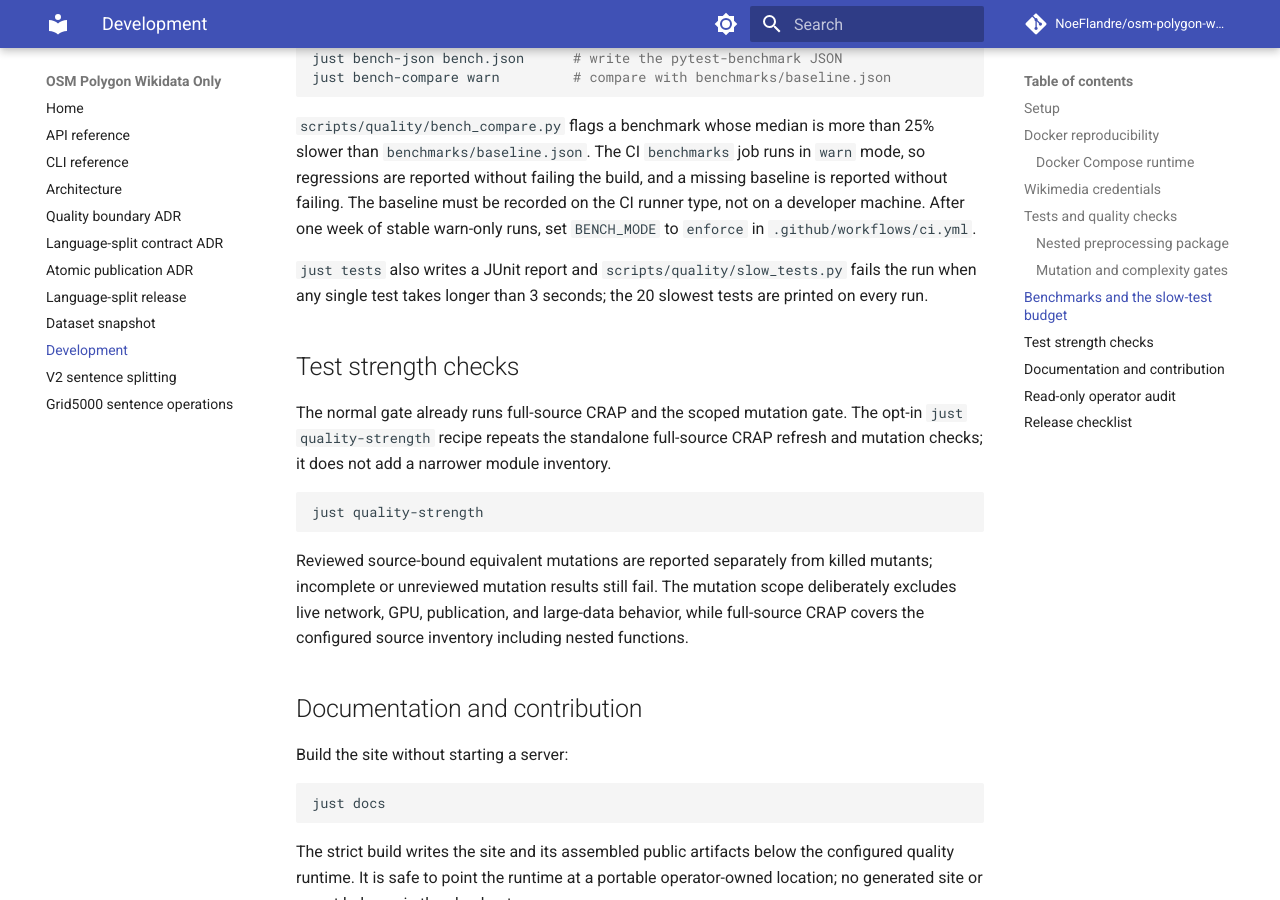
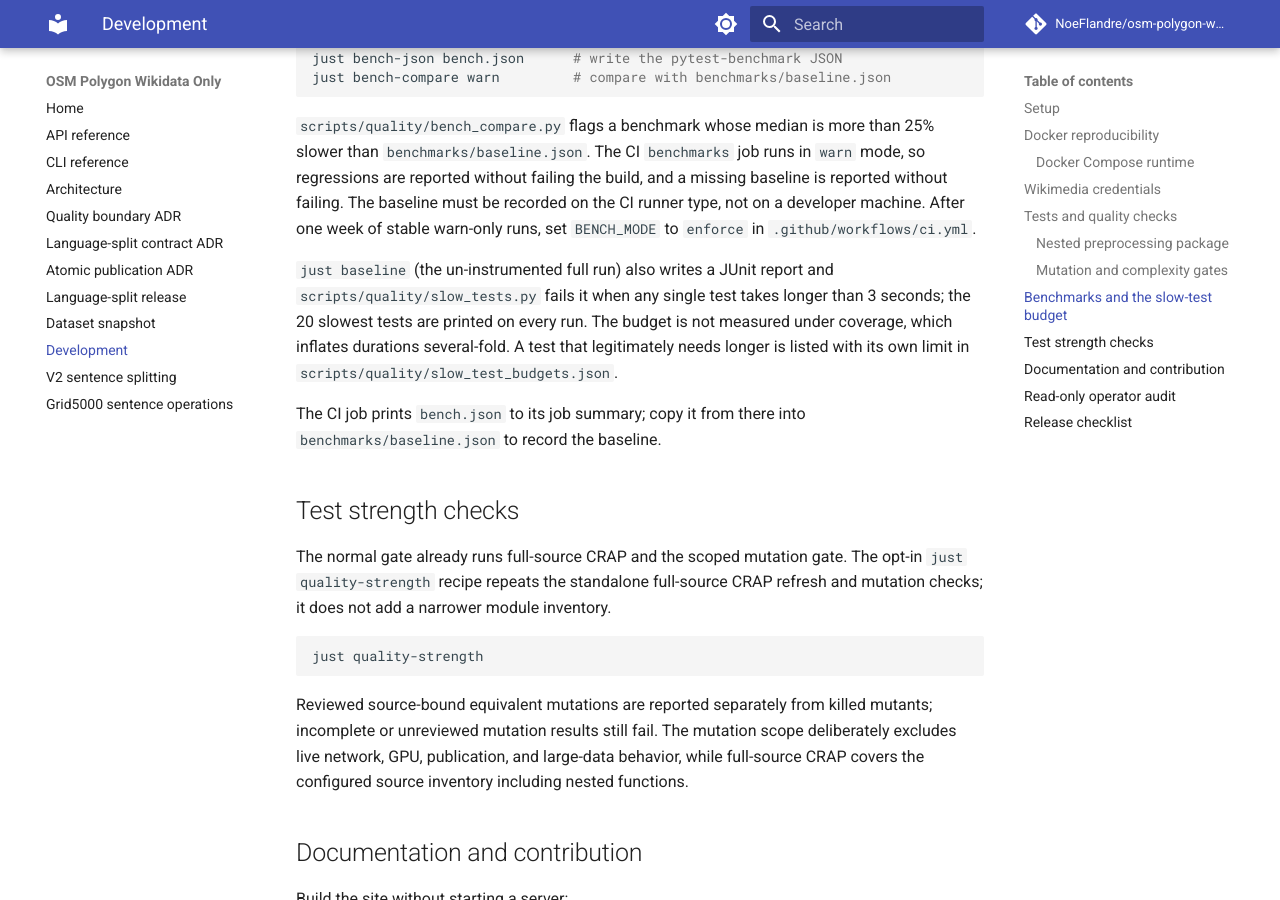
Before and after one commit to NoeFlandre/osm-polygon-wikidata-only, an MkDocs documentation site: the page built from docs/development.md, in a window 1280 px wide and 900 px high, scrolled down 6506 px. Built offline with MkDocs 1.6.1 and Material for MkDocs 9.7.7, drawn with Linux system fonts in a browser that asks for light colours; comment, search, counter and statistics services are not loaded.

Commit message:
ci: measure the slow-test budget without coverage and publish benchmark results (#125)
Co-Authored-By: Claude Sonnet 5.5 <noreply@anthropic.com>
Claude-Session: https://claude.ai/code/session_01MfH4yX2WkPhwjRtHeXUSk7

```diff
--- a/docs/development.md
+++ b/docs/development.md
@@ -324,9 +324,15 @@ missing baseline is reported without failing. The baseline must be recorded on
 the CI runner type, not on a developer machine. After one week of stable
 warn-only runs, set `BENCH_MODE` to `enforce` in `.github/workflows/ci.yml`.
 
-`just tests` also writes a JUnit report and `scripts/quality/slow_tests.py`
-fails the run when any single test takes longer than 3 seconds; the 20 slowest
-tests are printed on every run.
+`just baseline` (the un-instrumented full run) also writes a JUnit report and
+`scripts/quality/slow_tests.py` fails it when any single test takes longer than
+3 seconds; the 20 slowest tests are printed on every run. The budget is not
+measured under coverage, which inflates durations several-fold. A test that
+legitimately needs longer is listed with its own limit in
+`scripts/quality/slow_test_budgets.json`.
+
+The CI job prints `bench.json` to its job summary; copy it from there into
+`benchmarks/baseline.json` to record the baseline.
 
 ## Test strength checks
 
```
Also changed, not shown: 5 other files.
